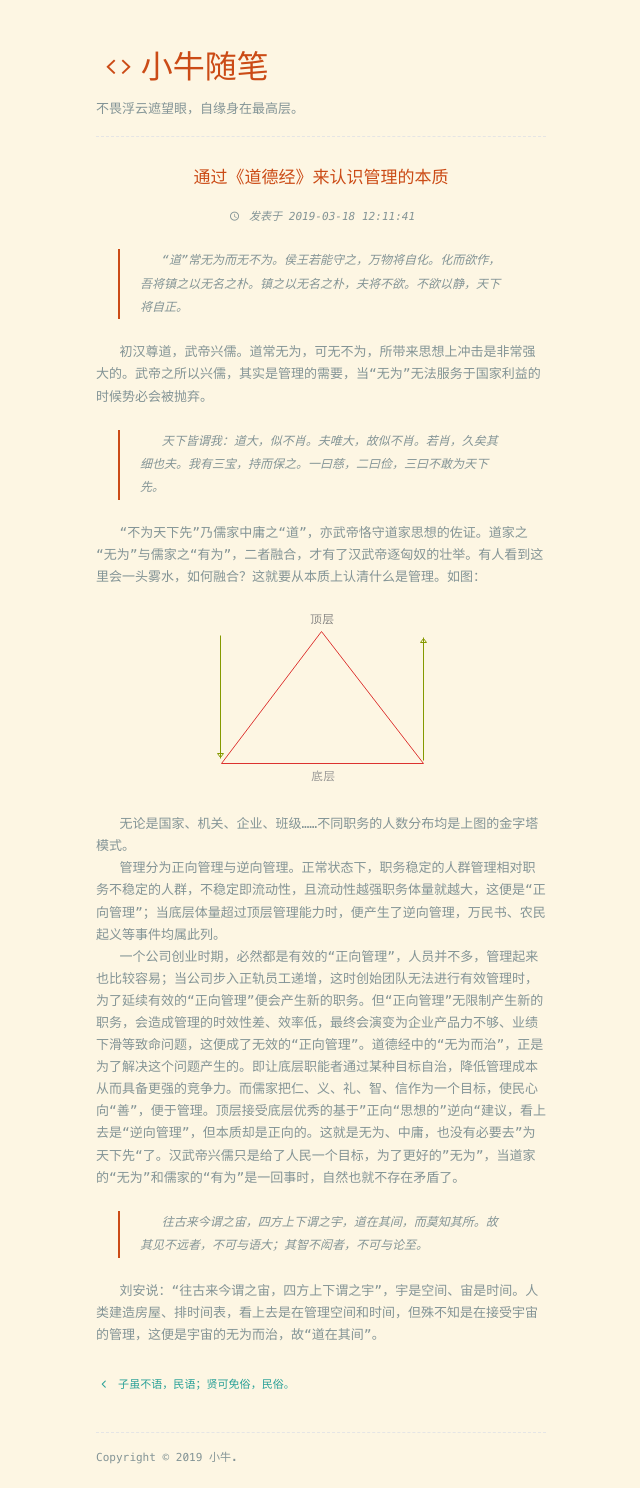
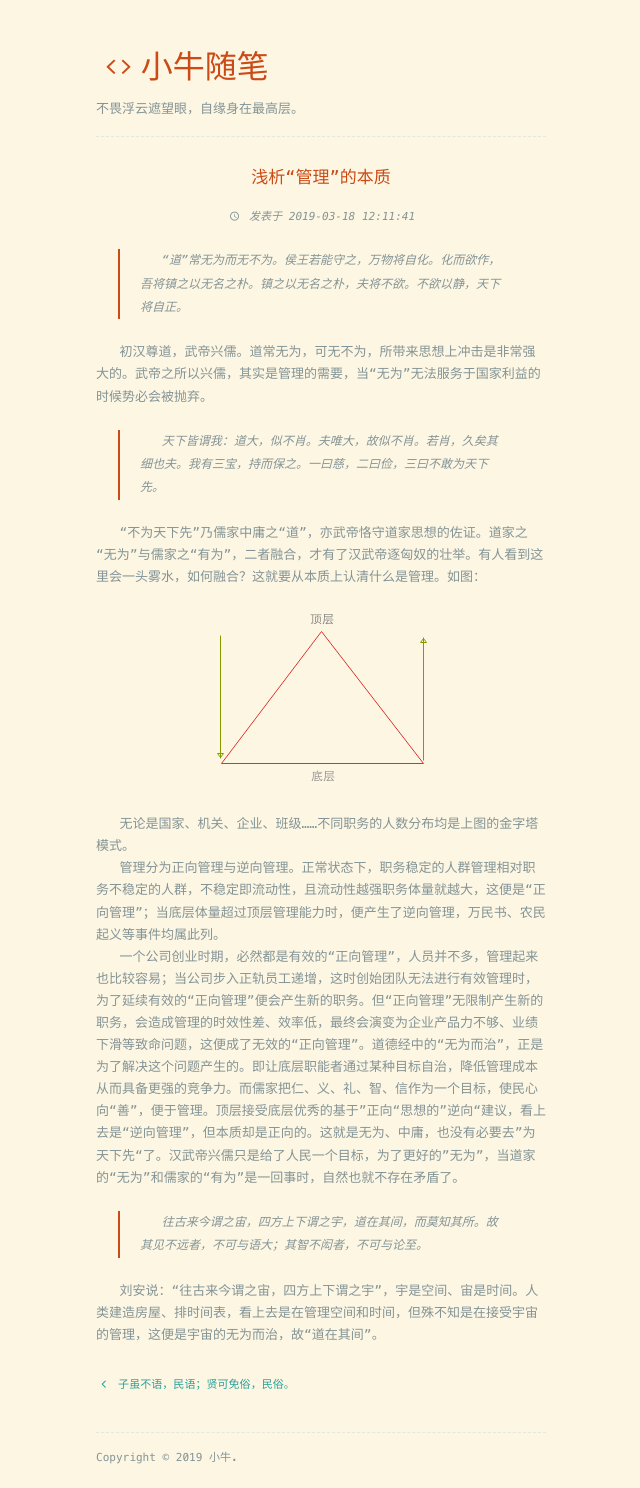
Before and after one commit to mycalf/xiaoniu.me, a Jekyll site: the page built from _posts/2019-03-18-浅析管理的本质.markdown, in a window 1280 px wide. Shown: the whole page, without its empty margins (319-959 px from the left). Built offline with Jekyll 4.4.1, drawn with Linux system fonts in a browser that asks for light colours; nearby versions of some CDN libraries.

Commit message:
post 浅析“管理”的本质

```diff
--- a/_posts/2019-03-18-通过《道德经》来认识管理的本质.markdown
+++ b/_posts/2019-03-18-浅析管理的本质.markdown
@@ -1,6 +1,6 @@
 ---
 layout: post
-title:  "通过《道德经》来认识管理的本质"
+title:  "浅析“管理”的本质"
 date: 2019-03-18 12:11:41
 tags: 管理 文化 道
 ---
```
